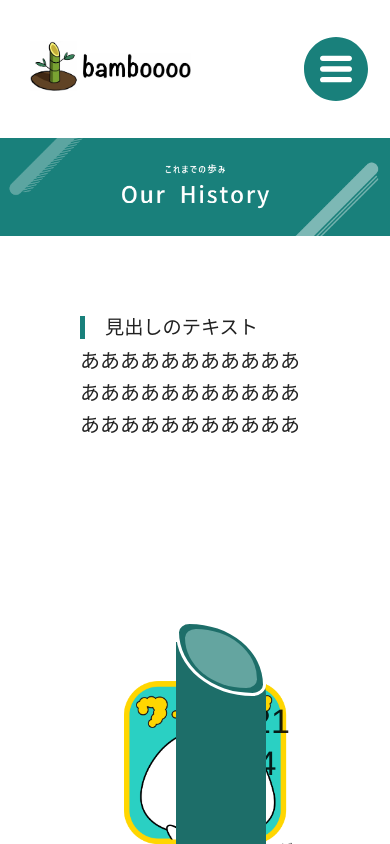
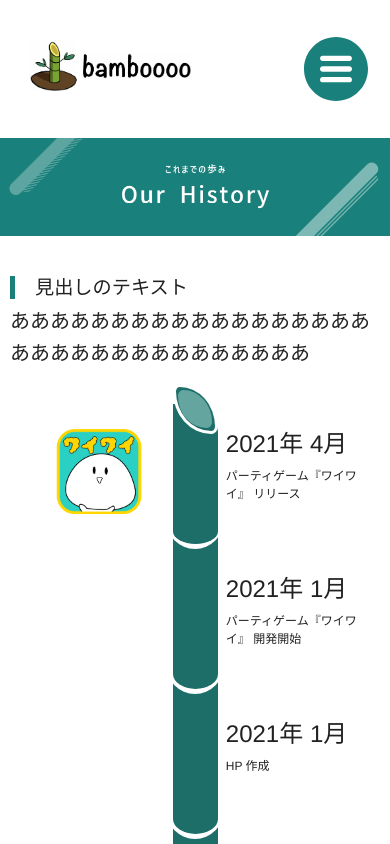
Before and after one commit to bamboooo-dev/bamboooo-hp, a Next.js app: page /history in a window 390 px wide. Shown: the top 844 px of the page. Built offline with nearby package versions, Linux system fonts and the light colour scheme; a web font is replaced by a local one.

Commit message:
responsive

```diff
--- a/pages/history.js
+++ b/pages/history.js
@@ -33,6 +33,11 @@ const useStyles = makeStyles((theme) => ({
   },
   whiteBox: {
     backgroundColor: 'white',
+    [theme.breakpoints.down(777)]: {
+      paddingLeft: 10,
+      paddingRight: 10,
+      paddingTop: 40,
+    },
   },
   bambooSection: {
     width: '90px',
@@ -41,6 +46,11 @@ const useStyles = makeStyles((theme) => ({
     marginTop: '-40px',
     marginLeft: 'auto',
     marginRight: 'auto',
+    [theme.breakpoints.down(777)]: {
+      width: '45px',
+      height: '200px',
+      marginTop: '-55px',
+    },
   },
   bambooSectionTop: {
     width: '130%',
@@ -79,6 +89,9 @@ const useStyles = makeStyles((theme) => ({
     position: 'absolute',
     top: '15%',
     zIndex: 0,
+    [theme.breakpoints.down(777)]: {
+      top: 0,
+    },
   },
   bambooSectionBodyFirst: {
     width: '100%',
@@ -88,21 +101,50 @@ const useStyles = makeStyles((theme) => ({
     position: 'absolute',
     top: '27%',
     zIndex: 0,
+    [theme.breakpoints.down(777)]: {
+      height: '70%',
+      top: '30%',
+    },
   },
   bambooImageBox: {
     paddingTop: '80px',
     paddingRight: '50px',
     textAlign: 'right',
+    [theme.breakpoints.down(777)]: {
+      paddingRight: 0,
+      paddingTop: 30,
+    },
   },
   bambooImage: {
     border: '1px solid #c7c7c7',
     borderRadius: '7px',
+    width: '250px',
+    [theme.breakpoints.down(777)]: {
+      width: '130px',
+    },
   },
   bambooText: {
     paddingTop: '100px',
+    [theme.breakpoints.down(777)]: {
+      paddingTop: 30,
+    },
   },
   bambooDescription: {
     whiteSpace: 'pre-line',
+    [theme.breakpoints.down(777)]: {
+      fontSize: '0.75rem',
+      whiteSpace: 'normal',
+    },
+  },
+  eventsBox: {
+    [theme.breakpoints.down(777)]: {
+      marginTop: 30,
+    },
+  },
+  date: {
+    [theme.breakpoints.down(777)]: {
+      fontSize: '1.5rem',
+    },
   },
 }));
 
@@ -126,7 +168,7 @@ const events = [
   },
   {
     date: '2020年 9月',
-    content: "サポーターズ主催、アウトプットを展示する\n学生向けテックカンファレンス「技育展」に\n『memopic』で登壇",
+    content: "アウトプットを展示する\n学生向けテックカンファレンス「技育展」に『memopic』で登壇",
   },
   {
     date: '2020年 9月',
@@ -157,7 +199,7 @@ export default function History() {
           <Typography variant="h6">
             あああああああああああああああああああああああああああああああああ
           </Typography>
-          <Box mt={20}>
+          <Box mt={20} className={classes.eventsBox}>
             {events.map((event, index) => (
               <Event key={event.content} event={event} zIndex={events.length - index} index={index}/>
             ))}
@@ -177,7 +219,7 @@ const Event = (props) => {
     <Grid container justify="center">
       <Grid item xs={5} className={classes.bambooImageBox}>
         {event.img && (
-          <img src={event.img} width="250px" className={classes.bambooImage} style={ event.img=="/waiwai.png" ? { border: 'none' } : {} } />
+          <img src={event.img} className={classes.bambooImage} style={ event.img=="/waiwai.png" ? { border: 'none' } : {} } />
         )}
       </Grid>
       <Grid item xs={2}>
@@ -198,7 +240,7 @@ const Event = (props) => {
         </div>
       </Grid>
       <Grid item xs={5} className={classes.bambooText}>
-        <Typography variant="h4" gutterBottom>
+        <Typography variant="h4" gutterBottom className={classes.date}>
           {event.date}
         </Typography>
         <Typography variant="body1" className={classes.bambooDescription}>
```
